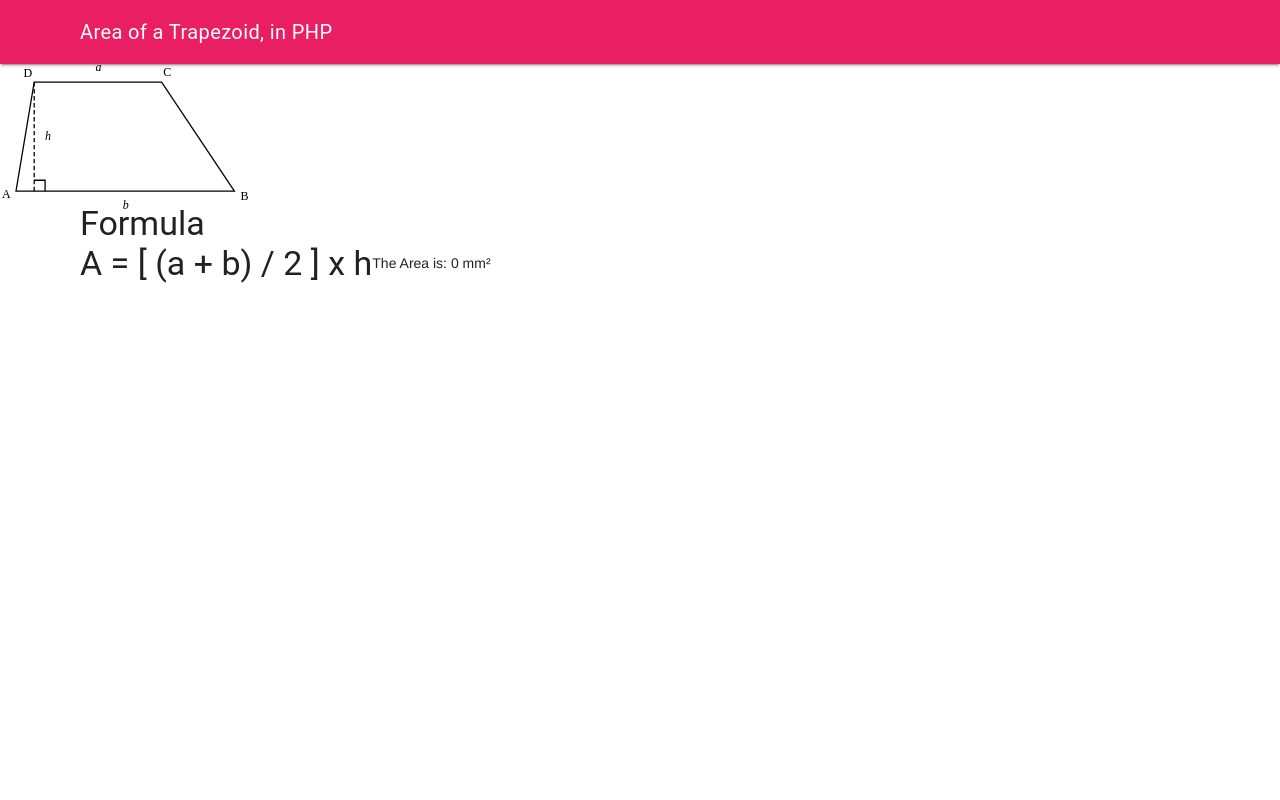
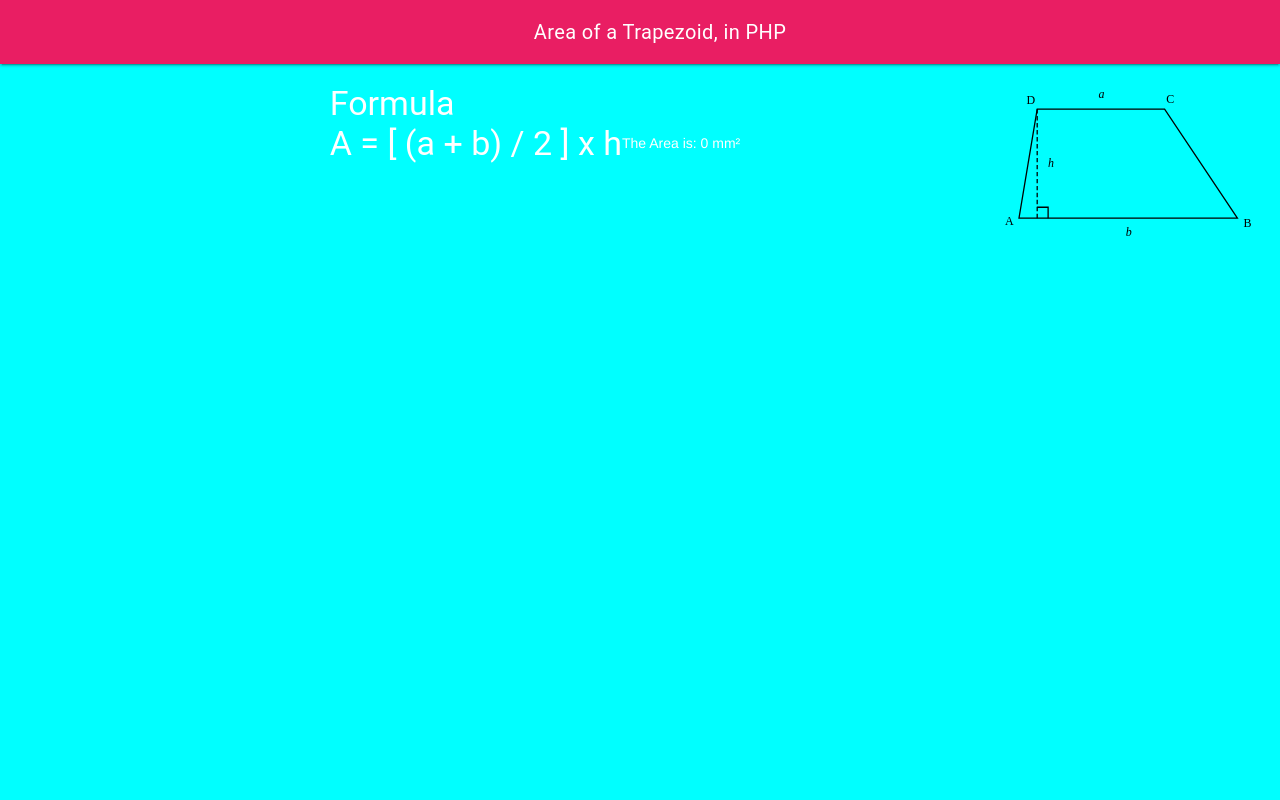
Before and after one commit to MTHS-ICD2O-1-2023/ICD2O-Unit-3-01-PHP-nathan-desilva, a PHP site: page /answer.php in a window 1280 px wide. Run offline with PHP 8.4, Linux system fonts and the light colour scheme; data that the repository does not hold is empty.

Commit message:
added css

```diff
--- a/css/style.css
+++ b/css/style.css
@@ -1,4 +1,39 @@
-/* Created by: Mr. Coxall
-* Created on: Sep 2020
+/* Created by: Nathan De Silva
+* Created on: March 2024
 * This file contains the CSS for index.html
 */
+
+*/ .mdl-ripple {
+  background: #000;
+  opacity: 0.001;
+}
+
+.mdl-layout__header-row {
+  justify-content: center;
+  padding: 0;
+  color: rgb(255, 255, 255);
+}
+
+.mdl-layout__content {
+  padding-left: 20pt;
+  padding-right: 20pt;
+  padding-top: 20pt;
+}
+
+.mdl-textfield__error {
+  color: #fff;
+}
+
+.page-content {
+  color: #90f;
+  font-family: Helvetica, Arial, sans-serif;
+  font-size: 1.5rem;
+}
+
+body {
+  background-color: #0ff;
+}
+
+img {
+  float: right;
+}
```
